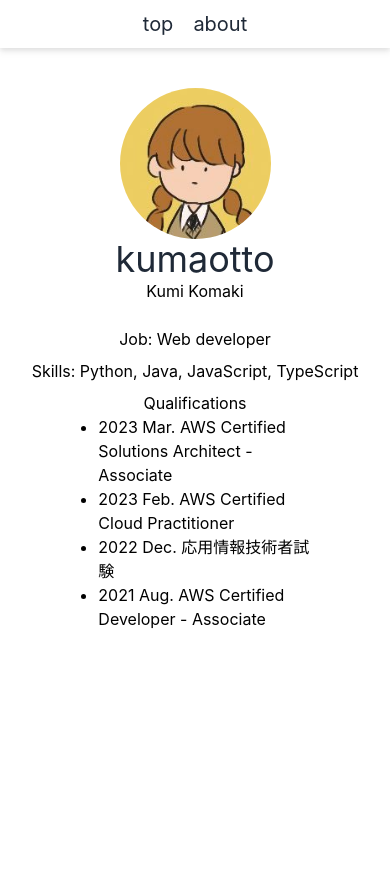
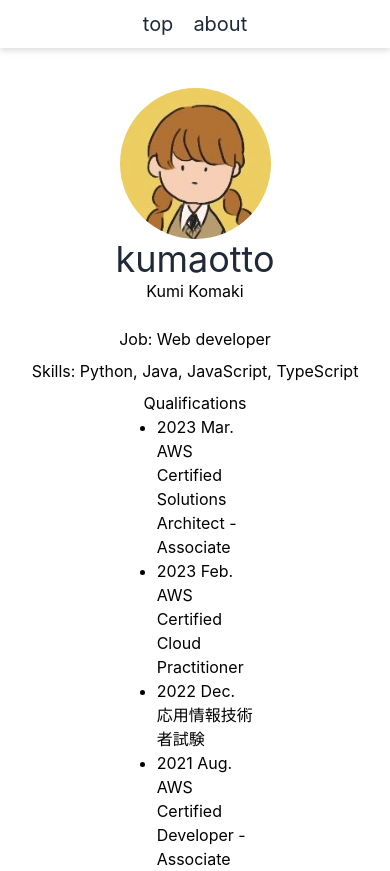
Before and after one commit to kumaotto/blog, a Next.js app: page /about in a window 390 px wide. Before the commit the page ends 844 px from the top, so only its background shows below. Built offline with nearby package versions, Linux system fonts and the light colour scheme.

Commit message:
update css

```diff
--- a/src/pages/about/index.tsx
+++ b/src/pages/about/index.tsx
@@ -17,7 +17,7 @@
             <p className="mb-2">Job: Web developer</p>
             <p className="mb-2">Skills: Python, Java, JavaScript, TypeScript</p>
             <p>Qualifications</p>
-            <ul className="list-disc pl-5 text-left w-2/3 sm:w-auto mx-auto sm:mx-0">
+            <ul className="list-disc pl-5 text-left w-1/3 sm:w-auto mx-auto sm:mx-0">
               <li>2023 Mar. AWS Certified Solutions Architect - Associate</li>
               <li>2023 Feb. AWS Certified Cloud Practitioner</li>
               <li>2022 Dec. 応用情報技術者試験</li>
```
